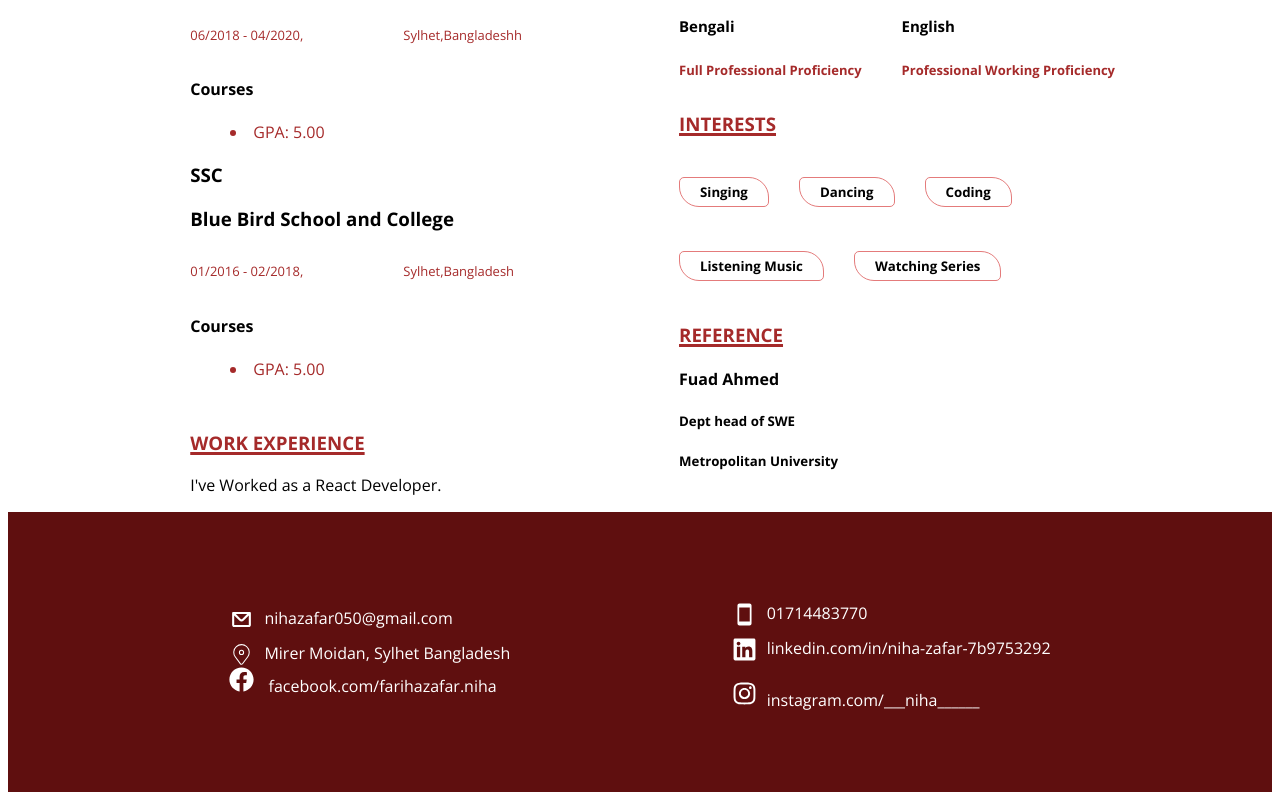
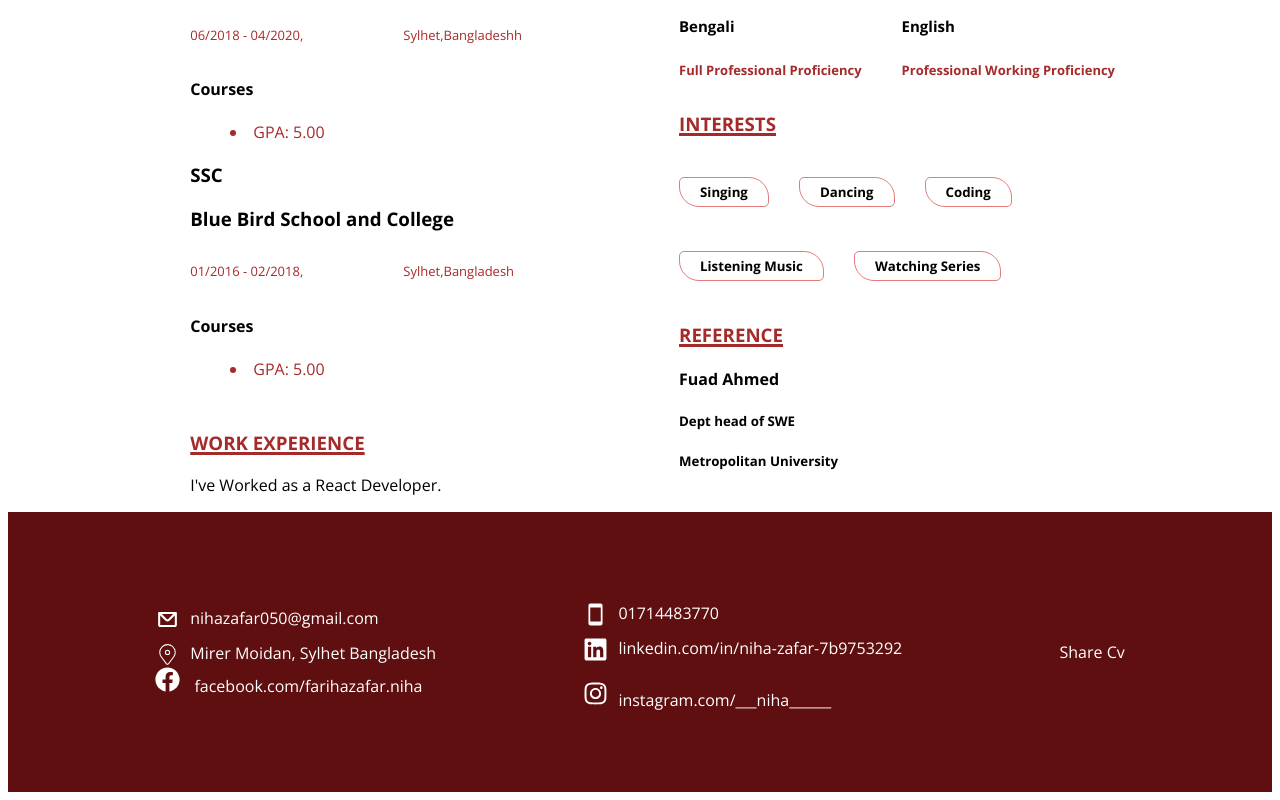
Before and after one commit to zafriii/Niha-CV, a React (Vite) app: page / in a window 1280 px wide. Shown: the part 625-1425 px from the top of the page. Built offline with nearby package versions, Linux system fonts and the light colour scheme.

Commit message:
Update Footer.jsx

```diff
--- a/src/components/Footer.jsx
+++ b/src/components/Footer.jsx
@@ -54,6 +54,11 @@
 
               </div>
 
+
+        <div class="fb-share-button" data-href="https://my-cv-nihaa.netlify.app" data-layout="button" data-size="small">
+        <a target="_blank" href="https://www.facebook.com/sharer/sharer.php?u=https://my-cv-nihaa.netlify.app" class="fb-xfbml-parse-ignore">Share Cv</a>
+        </div>
+
     </div>
 
 
```
